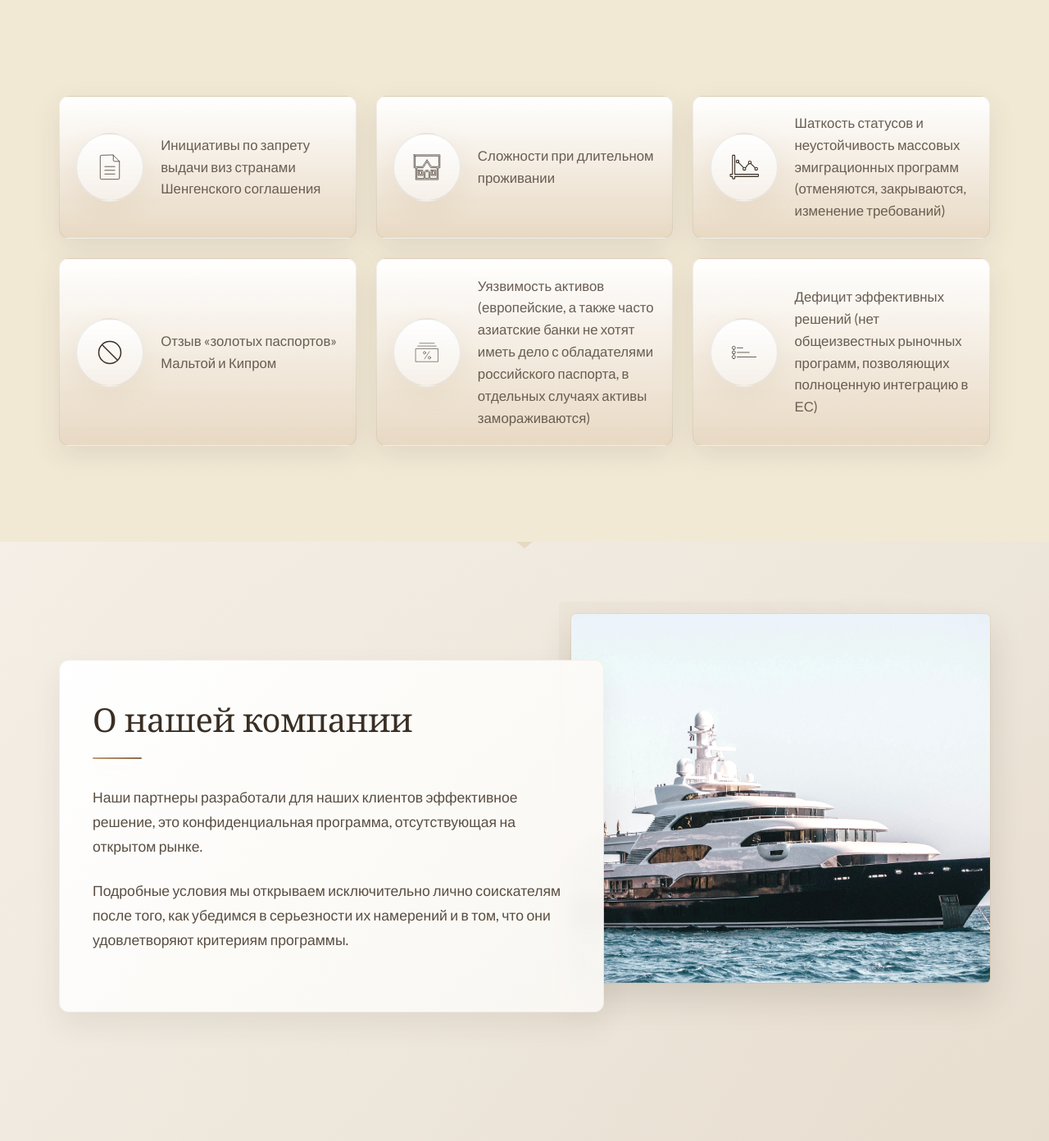
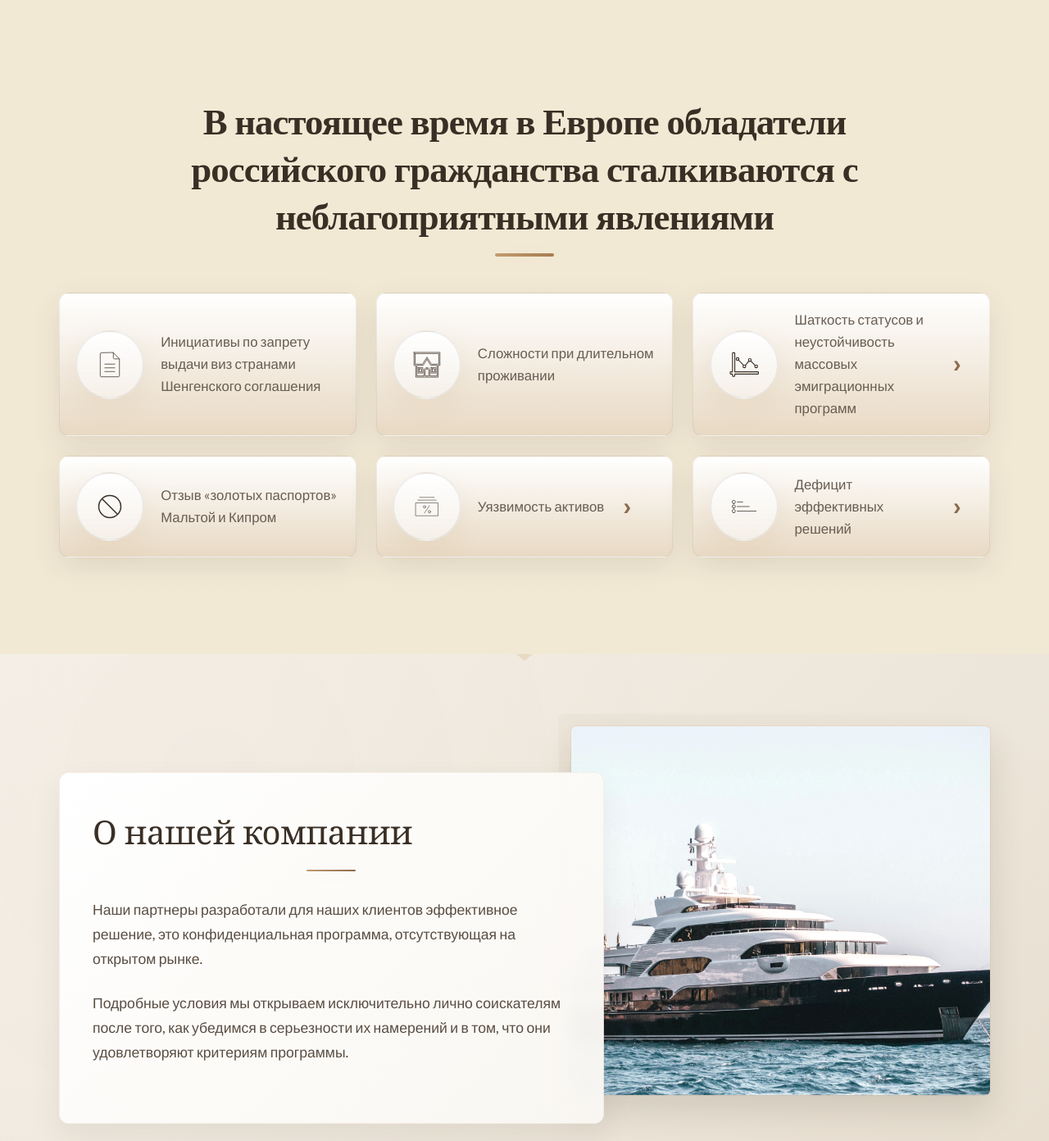
Before and after one commit to SoloveyIlya/smart-eu-solution, a PHP site: page / in a window 1280 px wide. Shown: the part 801-2193 px from the top of the page at 82% size. Run offline with PHP 8.4, Linux system fonts and the light colour scheme.

Commit message:
edit page

```diff
--- a/index.html
+++ b/index.html
@@ -70,8 +70,6 @@
     <div class="container">
       <div class="hero-content fade-in">
         <h1 class="hero-title">Уникальная программа полноценного резидентства/гражданства в ЕС</h1>
-        <p class="hero-subtitle">В настоящее время в Европе обладатели российского гражданства сталкиваются с неблагоприятными явлениями</p>
-        <div class="cta-buttons">
         </div>
       </div>
     </div>
@@ -90,7 +88,10 @@
   <!-- Секция проблем (ИНТЕГРИРОВАННЫЙ БЛОК) -->
   <section id="problems" class="challenges-section" aria-labelledby="challenges-title">
     <div class="container">
-
+      <div class="challenges-header">
+        <h2 class="challenges-title">В настоящее время в Европе обладатели российского гражданства сталкиваются с неблагоприятными явлениями</h2>
+        <div class="title-underline" aria-hidden="true"></div>
+    </div>
       <div class="challenges-grid">
         <!-- 1 -->
         <article class="challenge-item">
@@ -465,19 +466,19 @@
           <h2>Что Вы получаете?</h2>
           <ul class="benefits-list">
             <li>Возможность жить и инвестировать в любой стране ЕС возможен (полный комплект документов, ID, возможно вод. права и проч.)</li>
-            <li>Надежный банкинг в Европе без ограничений, связанных с российским гражданством.</li>
-            <li>Возможности легальной налоговой оптимизации в ЕС.</li>
+            <li>Надежный банкинг в Европе без ограничений, связанных с российским гражданством</li>
+            <li>Возможности легальной налоговой оптимизации в ЕС</li>
+            <li>Полная конфиденциальность</li>
           </ul>
         </div>
 
         <div class="benefits-subtext">
           <p class="muted-text">А также:</p>
           <ul class="subtext-list">
-            <li>Для детей – возможность обучаться в ВУЗах ЕС на условиях для граждан ЕС.</li>
-            <li>Отсутствие необходимости отказа от российского гражданства.</li>
-            <li>Отсутствие требования выражать отношение к СВО.</li>
-            <li>Отсутствие требований по знанию европейских языков (и экзамена).</li>
-            <li>Полная конфиденциальность.</li>
+            <li>Для детей – возможность обучаться в ВУЗах ЕС на условиях для граждан ЕС</li>
+            <li>Отсутствие необходимости отказа от российского гражданства</li>
+            <li>Отсутствие требования выражать отношение к СВО</li>
+            <li>Отсутствие требований по знанию европейских языков (и экзамена)</li>
           </ul>
         </div>
       </div>
@@ -558,7 +559,7 @@
 </section>
 
 <!-- Секция "Станьте одним из них!" -->
-<section  id="contacts"  class="feedback-section">
+<section id="contacts"  class="feedback-section">
   <div class="container">
     <div class="feedback-content">
       <div class="feedback-header">
@@ -566,6 +567,7 @@
         <div class="title-underline" aria-hidden="true"></div>
         <p class="feedback-subtitle">Присоединитесь к нашим клиентам, которые уже получили резидентство в ЕС</p>
       </div>
+
 
       <form class="feedback-form">
         <div class="form-group">
--- a/style.css
+++ b/style.css
@@ -637,10 +637,49 @@
   width: 5px;
 }
 
+
 .problem-card:hover {
   transform: translateY(-8px) scale(1.02); /* Более выраженный ховер */
   border-color: var(--gold);
   box-shadow: 0 25px 50px rgba(62, 52, 40, 0.15);
+}
+
+.challenges-header {
+  margin-bottom: 2.2rem;
+  padding: 0 1rem;
+}
+
+.challenges-title {
+  font-family: 'Playfair Display', serif;
+  font-size: 1.8rem;
+  color: var(--text-dark);
+  margin-bottom: 1.0rem;
+  font-weight: 600;
+  letter-spacing: -0.01em;
+  line-height: 1.3;
+  text-align: center;
+  max-width: 900px;
+  margin-left: auto;
+  margin-right: auto;
+}
+
+.title-underline {
+  width: 120px;
+  height: 3px;
+  margin: 0 auto;
+  border-radius: 2px;
+  position: relative;
+}
+
+.title-underline::after {
+  content: '';
+  position: absolute;
+  top: -2px;
+  left: 50%;
+  transform: translateX(-50%);
+  width: 80px;
+  height: 7px;
+  opacity: 0.6;
 }
 
 .problem-card h3 {
@@ -986,6 +1044,49 @@
     transition: transform .35s cubic-bezier(.2,.9,.3,1), box-shadow .35s ease;
     min-height: 90px; /* Увеличили высоту */
   }
+
+  /* Анимация появления текста */
+.fade-text {
+  opacity: 0;
+  transform: translateY(20px);
+  transition: opacity 0.6s ease, transform 0.6s ease;
+}
+
+.fade-text.visible {
+  opacity: 1;
+  transform: translateY(0);
+}
+
+.challenge-row {
+  display: flex;
+  justify-content: space-between;
+  align-items: center; /* Изменено с flex-start на center для вертикального выравнивания */
+  gap: 0.5rem;
+}
+
+.toggle-arrow {
+  flex-shrink: 0;
+  background: none;
+  border: none;
+  font-size: 1.8rem; /* Увеличено с 1.2rem */
+  font-weight: bold;
+  color: var(--accent-red);
+  cursor: pointer;
+  transition: transform 0.3s ease, color 0.3s ease;
+  display: flex;
+  align-items: center;
+  justify-content: center;
+  width: 40px; /* Добавлена фиксированная ширина */
+  height: 40px; /* Добавлена фиксированная высота */
+  border-radius: 50%; /* Круглая форма для лучшего визуального восприятия */
+}
+
+.toggle-arrow:hover {
+  color: var(--gold);
+  transform: scale(1.3); /* Увеличено с 1.2 */
+  background-color: rgba(0, 0, 0, 0.1); /* Добавлен фон при наведении */
+}
+
 
   /* Hover / фокус */
   .challenge-item:hover {
```
Also changed, not shown: other parts of style.css (+37 -30 lines), script.js (+40 -2 lines).
